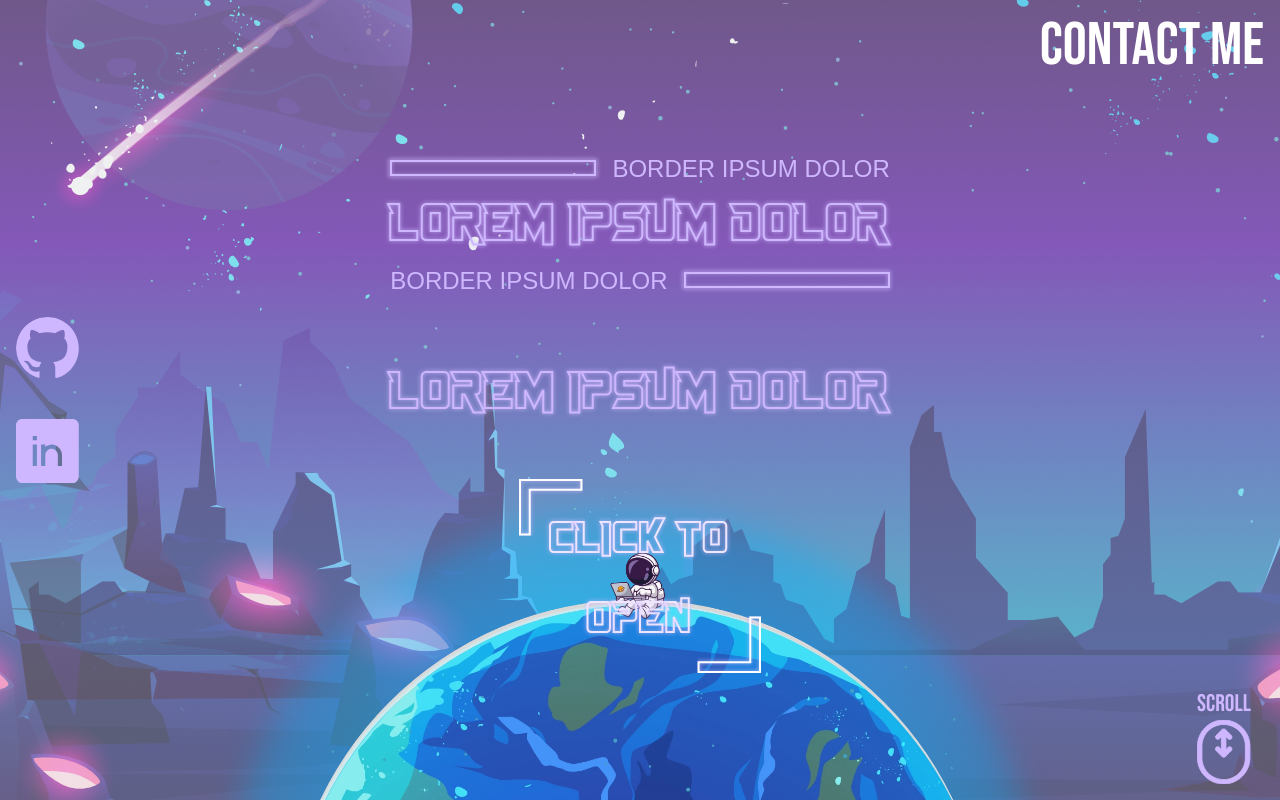
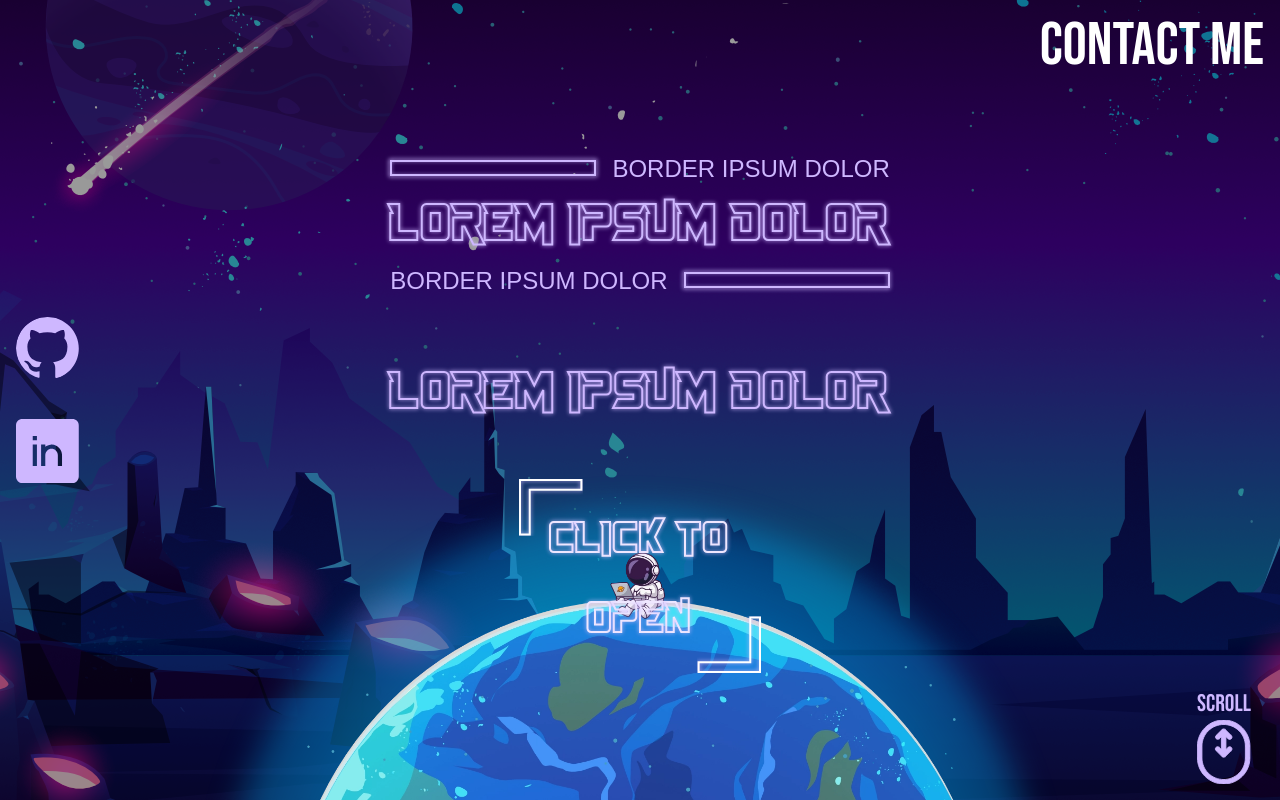
Before and after one commit to O-K-G/consolelog.me, a Next.js app: page / in a window 1280 px wide. Shown: the top 800 px of the page. Built offline with nearby package versions, Linux system fonts and the light colour scheme; a web font is replaced by a local one.

Commit message:
fix: minor visual fix

```diff
--- a/src/components/shared/Section.tsx
+++ b/src/components/shared/Section.tsx
@@ -23,7 +23,7 @@ export default function Section({
     <section
       ref={sectionRef}
       data-testid={`section-${currentSection}`}
-      className={`min-h-screen relative flex flex-col items-center w-full justify-start overflow-hidden ${paddingClassName} ${heightClassName} ${
+      className={`min-h-screen bg-black relative flex flex-col items-center w-full justify-start overflow-hidden ${paddingClassName} ${heightClassName} ${
         className ?? ''
       }`}
     >
```
